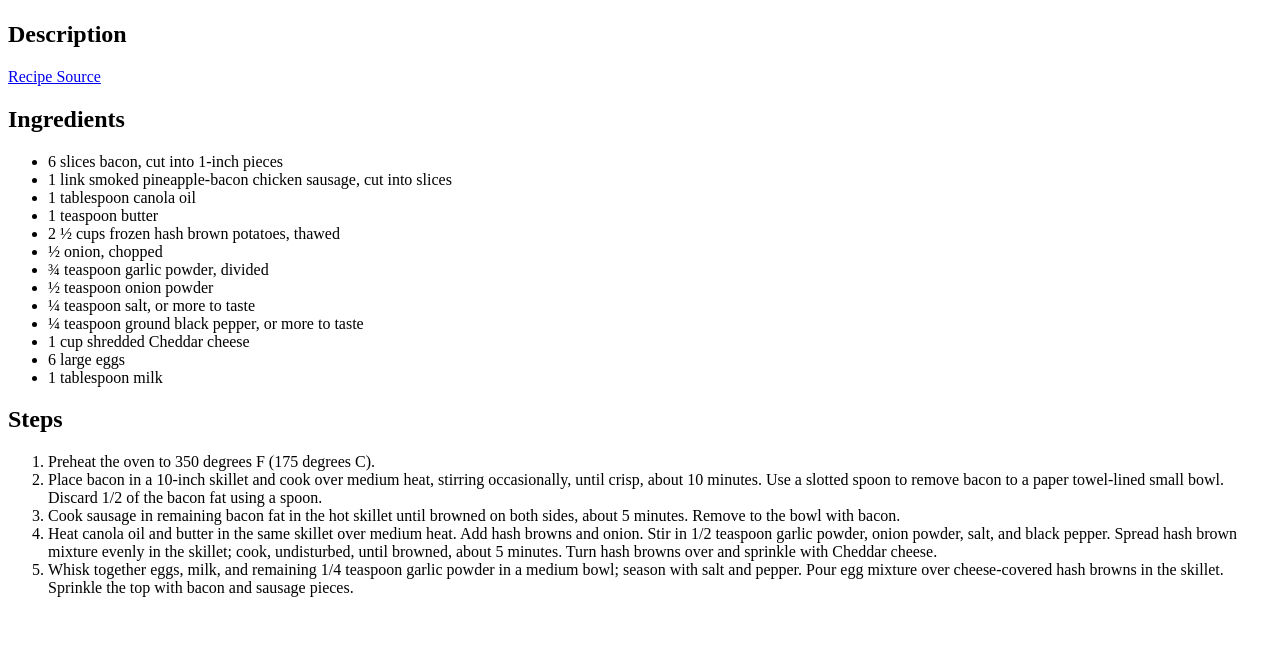
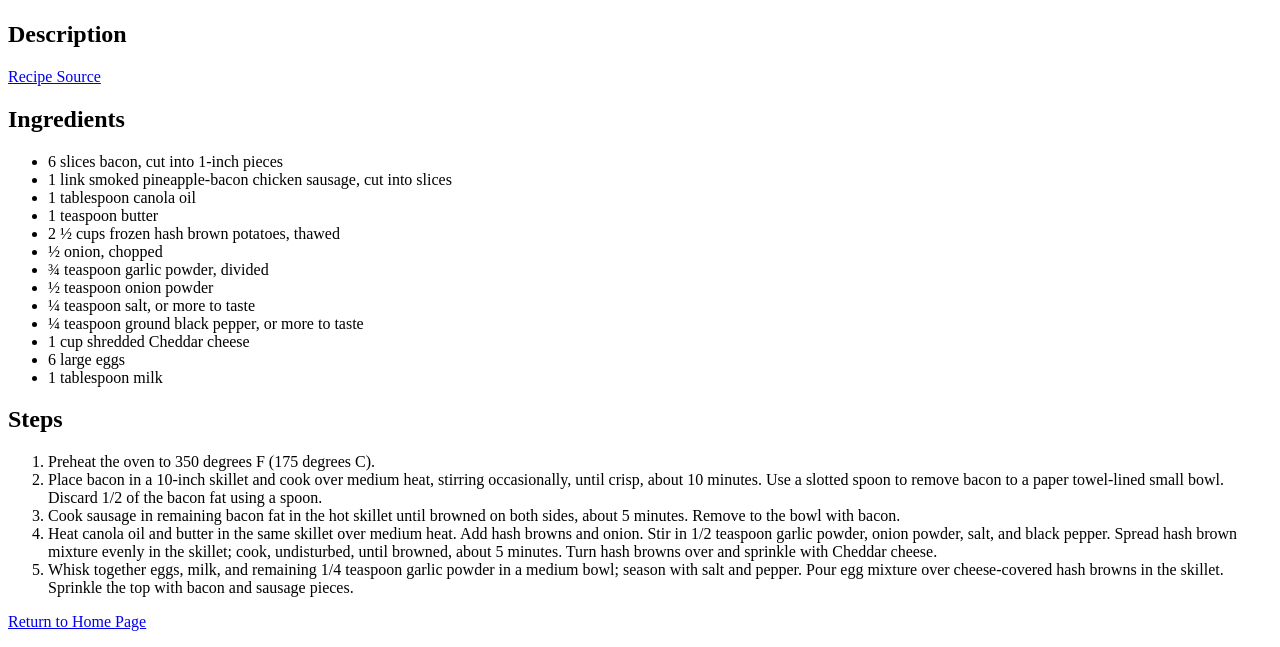
Before and after one commit to smfearing5/odin-recipes, a plain HTML site: page recipes/breakfast_skillet.html in a window 1280 px wide. Shown: the part 383-1030 px from the top of the page. Before the commit the page ends 996 px from the top, so only its background shows below. Drawn offline with Linux system fonts and the light colour scheme.

Commit message:
Link recipe pages back to home page

```diff
--- a/recipes/breakfast_skillet.html
+++ b/recipes/breakfast_skillet.html
@@ -67,5 +67,9 @@
             Sprinkle the top with bacon and sausage pieces.
         </li>
     </ol>
+
+    <p>
+        <a href="../index.html">Return to Home Page</a>
+    </p>
 </body>
 </html>
```
Also changed, not shown: recipes/cobbler.html (+4 -0 lines), recipes/tacos.html (+4 -0 lines).
